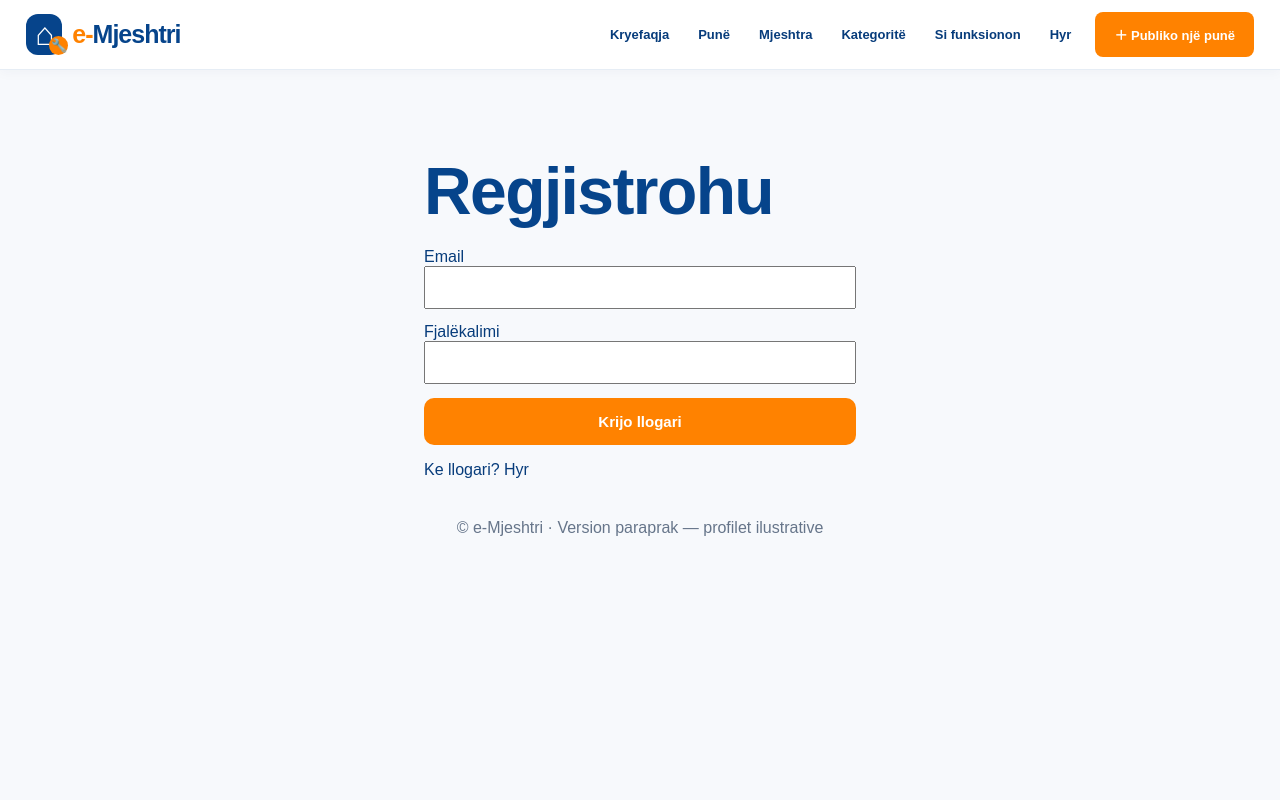
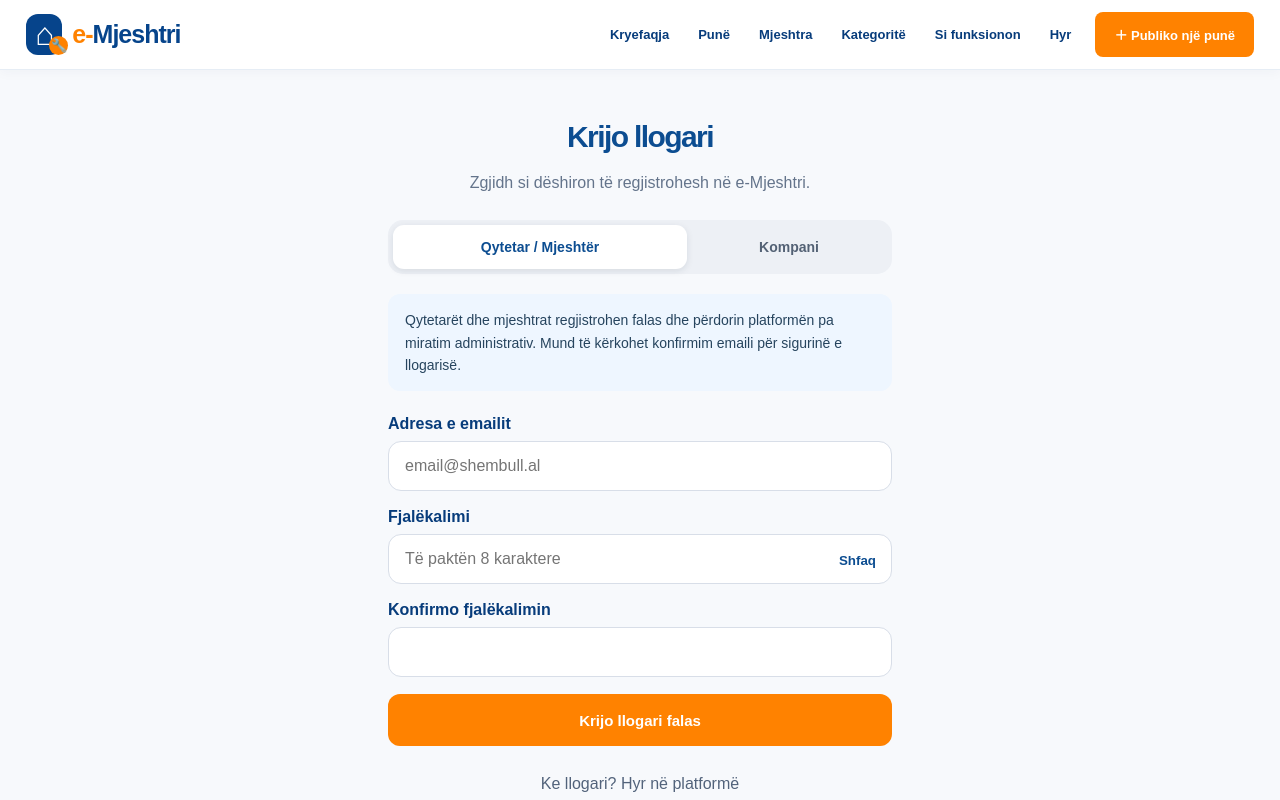
Before and after one commit to contactasatechservice-coder/e-Mjeshtri-Admin, a Next.js app in the folder platform/: page /regjistrohu in a window 1280 px wide. Shown: the top 800 px of the page. Built offline with nearby package versions, Linux system fonts and the light colour scheme.

Commit message:
Redesign registration with free immediate individual access and approval-gated company onboarding

```diff
--- a/platform/src/app/regjistrohu/page.tsx
+++ b/platform/src/app/regjistrohu/page.tsx
@@ -1,5 +1,39 @@
 "use client";
-import {useState, type FormEvent} from "react";
+import {useEffect,useState,type FormEvent} from "react";
 import Link from "next/link";
+import {useRouter} from "next/navigation";
 import {getSupabase} from "@/lib/supabase";
-export default function Register(){const [email,setEmail]=useState("");const [password,setPassword]=useState("");const [notice,setNotice]=useState("");const [busy,setBusy]=useState(false);async function submit(e:FormEvent){e.preventDefault();setBusy(true);setNotice("");try{const {error}=await getSupabase().auth.signUp({email,password});setNotice(error?error.message:"Kontrollo emailin për të konfirmuar llogarinë, nëse konfirmimi është aktiv.");}catch{setNotice("Regjistrimi nuk është konfiguruar ende. Kontakto administratorin.");}finally{setBusy(false)}}return <main style={{maxWidth:480,paddingTop:65}}><h1>Regjistrohu</h1><form onSubmit={submit} style={{display:"grid",gap:14}}><label>Email<input required type="email" value={email} onChange={e=>setEmail(e.target.value)} style={{display:"block",padding:12,width:"100%"}}/></label><label>Fjalëkalimi<input required minLength={8} type="password" value={password} onChange={e=>setPassword(e.target.value)} style={{display:"block",padding:12,width:"100%"}}/></label><button disabled={busy} className="button primary" type="submit">Krijo llogari</button></form><p role="status">{notice}</p><Link href="/hyrje">Ke llogari? Hyr</Link></main>}
+type Kind="individual"|"company";
+export default function Register(){
+ const router=useRouter();const [kind,setKind]=useState<Kind>("individual");const [email,setEmail]=useState("");const [password,setPassword]=useState("");const [confirm,setConfirm]=useState("");const [showPassword,setShowPassword]=useState(false);const [notice,setNotice]=useState("");const [busy,setBusy]=useState(false);
+ useEffect(()=>{if(new URLSearchParams(window.location.search).get("lloji")==="kompani")setKind("company");},[]);
+ async function submit(e:FormEvent<HTMLFormElement>){
+  e.preventDefault();if(password!==confirm){setNotice("Fjalëkalimet nuk përputhen.");return;}setBusy(true);setNotice("");
+  try{const db=getSupabase();const {data,error}=await db.auth.signUp({email:email.trim(),password});if(error){setNotice(error.message);return;}
+   if(data.session&&data.user){
+    if(kind==="company"){router.replace("/regjistro-kompani");return;}
+    router.replace("/");return;
+   }
+   setNotice(kind==="company"?"Llogaria u regjistrua. Konfirmo emailin nëse kërkohet, hyr në llogari dhe plotëso kërkesën e kompanisë. Aksesi aktivizohet vetëm pas miratimit.":"Llogaria u regjistrua. Konfirmo emailin nëse kërkohet nga shërbimi dhe pastaj hyr në platformë.");
+  }catch{setNotice("Regjistrimi nuk u përfundua. Provo përsëri.");}finally{setBusy(false);}
+ }
+ const inputStyle={display:"block" as const,width:"100%",padding:"15px 16px",border:"1px solid #d8dee8",borderRadius:13,background:"#fff",fontSize:16,marginTop:8};
+ return <main style={{maxWidth:540,margin:"0 auto",padding:"30px 18px 60px"}}>
+  <div style={{textAlign:"center",marginBottom:24}}><h1 style={{fontSize:30,color:"#0c4d91",marginBottom:8}}>Krijo llogari</h1><p style={{color:"#64748b"}}>Zgjidh si dëshiron të regjistrohesh në e-Mjeshtri.</p></div>
+  <div role="tablist" aria-label="Lloji i regjistrimit" style={{display:"grid",gridTemplateColumns:"1.5fr 1fr",gap:4,padding:5,background:"#edf0f5",borderRadius:15,marginBottom:20}}>
+   {([{id:"individual",label:"Qytetar / Mjeshtër"},{id:"company",label:"Kompani"}] as const).map(t=><button key={t.id} type="button" role="tab" aria-selected={kind===t.id} onClick={()=>{setKind(t.id);setNotice("");}} style={{padding:"14px 6px",border:0,borderRadius:11,background:kind===t.id?"white":"transparent",boxShadow:kind===t.id?"0 2px 7px rgba(20,35,55,.1)":"none",color:kind===t.id?"#0c4d91":"#536174",fontWeight:700,fontSize:14,cursor:"pointer"}}>{t.label}</button>)}
+  </div>
+  <div style={{padding:"15px 17px",background:kind==="company"?"#fff7ed":"#eef6ff",borderRadius:12,marginBottom:24,color:"#26445e",fontSize:14,lineHeight:1.6}}>
+   {kind==="company"?"Kompanitë krijojnë fillimisht llogarinë, më pas dërgojnë të dhënat e biznesit. Paneli i kompanisë hapet vetëm pasi Super Admin ta miratojë kërkesën.":"Qytetarët dhe mjeshtrat regjistrohen falas dhe përdorin platformën pa miratim administrativ. Mund të kërkohet konfirmim emaili për sigurinë e llogarisë."}
+  </div>
+  <form onSubmit={submit} style={{display:"grid",gap:17}}>
+   <label style={{fontWeight:600}}>Adresa e emailit<input required type="email" autoComplete="email" value={email} onChange={e=>setEmail(e.target.value)} placeholder="email@shembull.al" style={inputStyle}/></label>
+   <label style={{fontWeight:600}}>Fjalëkalimi<div style={{position:"relative"}}><input required minLength={8} type={showPassword?"text":"password"} autoComplete="new-password" value={password} onChange={e=>setPassword(e.target.value)} placeholder="Të paktën 8 karaktere" style={{...inputStyle,paddingRight:70}}/><button type="button" onClick={()=>setShowPassword(v=>!v)} style={{position:"absolute",right:10,top:"50%",transform:"translateY(-40%)",border:0,background:"transparent",color:"#0c4d91",fontWeight:700,cursor:"pointer"}}>{showPassword?"Fshih":"Shfaq"}</button></div></label>
+   <label style={{fontWeight:600}}>Konfirmo fjalëkalimin<input required minLength={8} type={showPassword?"text":"password"} autoComplete="new-password" value={confirm} onChange={e=>setConfirm(e.target.value)} style={inputStyle}/></label>
+   <button disabled={busy} className="button primary" type="submit" style={{width:"100%",minHeight:52,borderRadius:12,fontWeight:700}}>{busy?"Duke u regjistruar...":kind==="company"?"Vazhdo me regjistrimin e kompanisë":"Krijo llogari falas"}</button>
+  </form>
+  <p role="status" aria-live="polite" style={{marginTop:15}}>{notice}</p>
+  {kind==="company"&&<p style={{fontSize:14,color:"#536174"}}>Ke krijuar llogarinë? <Link href="/regjistro-kompani">Dërgo kërkesën e kompanisë</Link></p>}
+  <p style={{textAlign:"center",marginTop:24}}>Ke llogari? <Link href="/hyrje">Hyr në platformë</Link></p>
+ </main>;
+}
```
